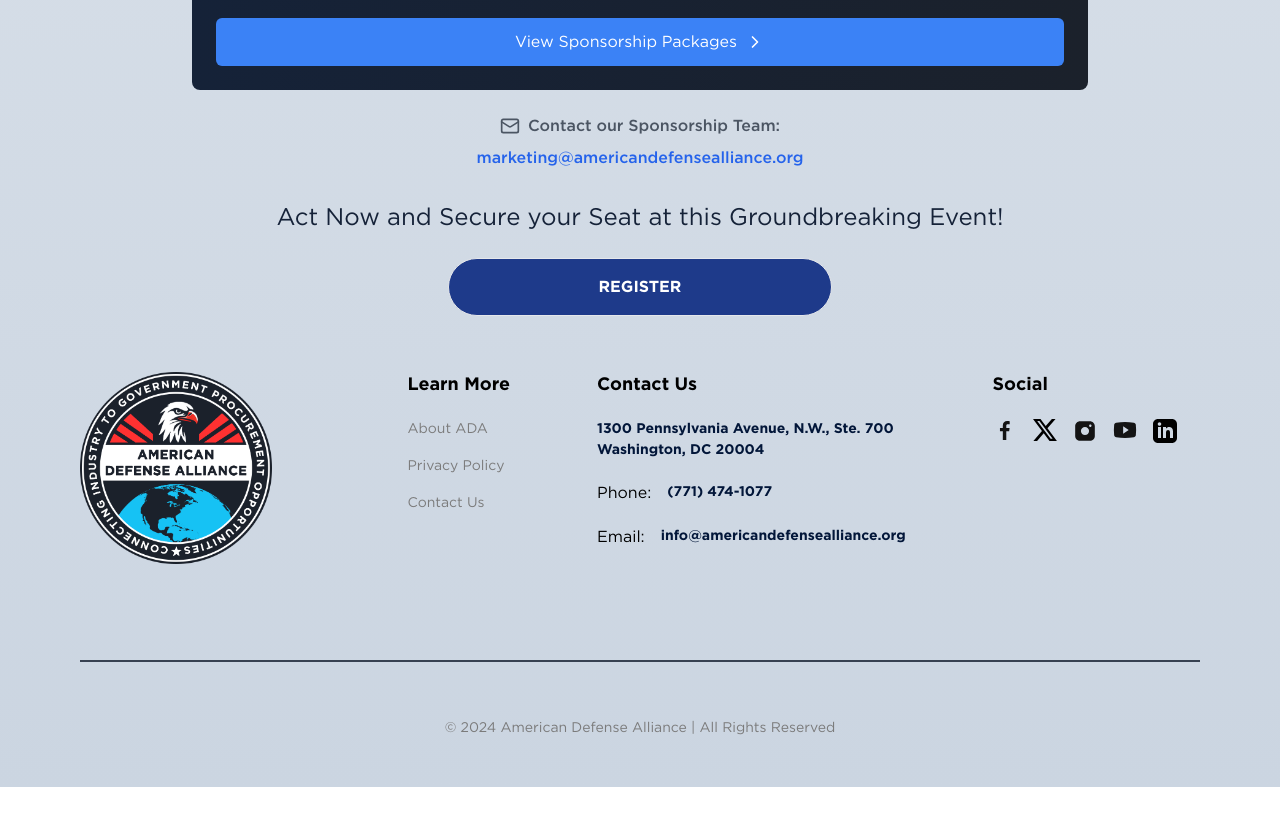
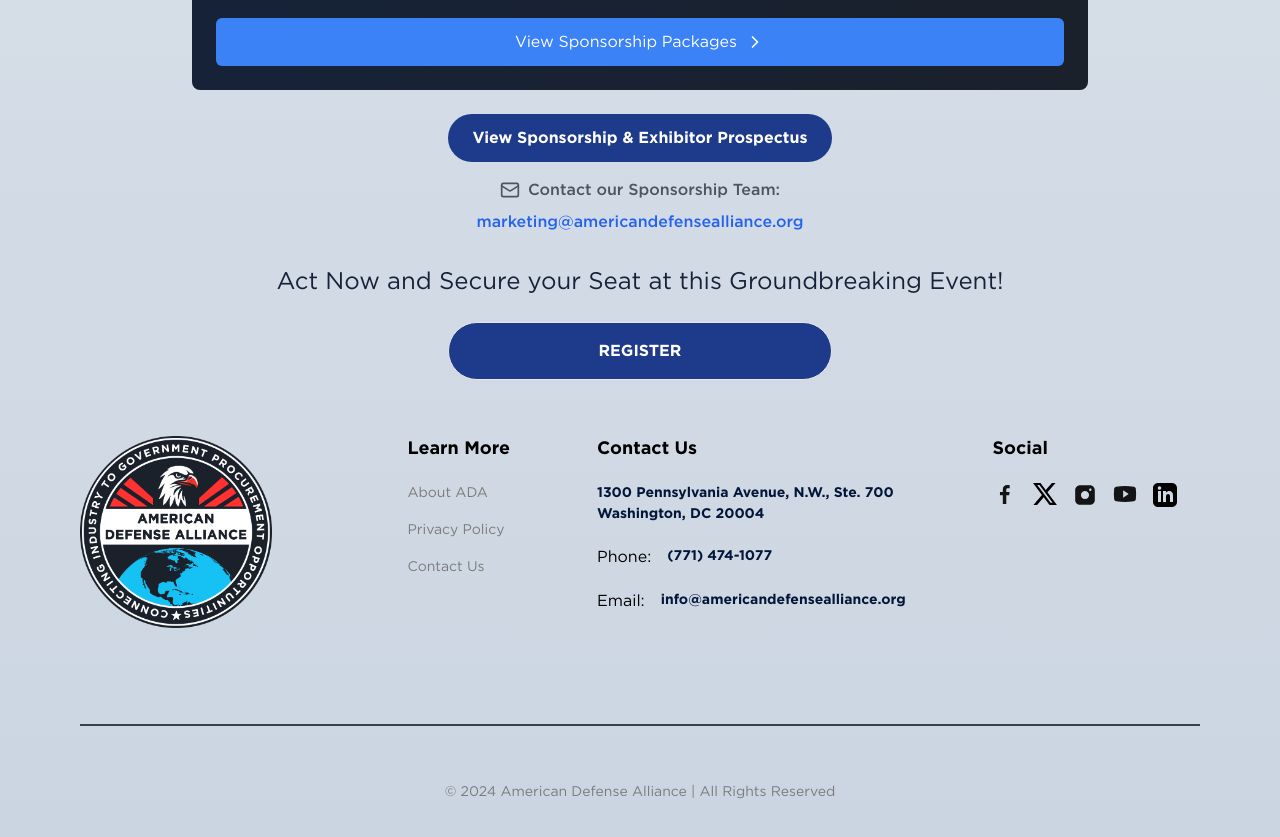
Before and after one commit to masonym/ada-website, a Next.js app: page /events/2025-defense-industry-forecast in a window 1280 px wide. Shown: the part 3087-3924 px from the top of the page. Before the commit the page ends 3874 px from the top, so only its background shows below. Built offline with nearby package versions, Linux system fonts and the light colour scheme.

Commit message:
Added 2025DIF sponsor prospectus

```diff
--- a/src/constants/events.tsx
+++ b/src/constants/events.tsx
@@ -113,6 +113,7 @@ export const EVENTS = [
     placeID: "ChIJ44HT0_u3t4kR9J5_0CQu3ic",
     registerLink: "https://www.eventbrite.com/e/2025-defense-industry-forecast-tickets-997306910817",
     password: "ADA2025DIF",
+    sponsorProspectusPath: "/events/2025DIF/2025DIF-SponsorProspectus.pdf",
   },
   {
     id: 2,
```
